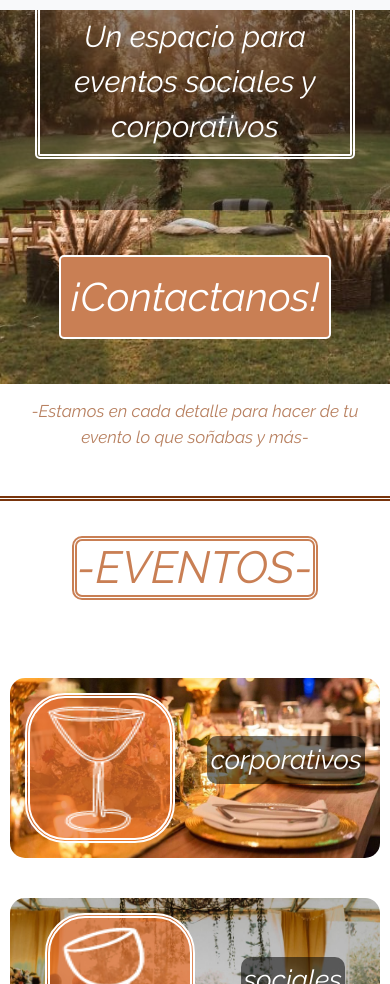
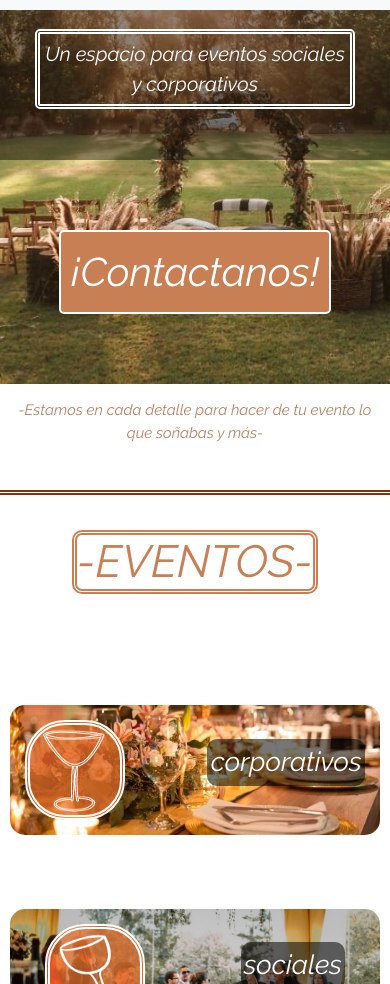
Before and after one commit to GeroGallardo06/Caoba, a plain HTML site: page index.html in a window 390 px wide. Shown: the part 116-1100 px from the top of the page. Drawn offline with nearby package versions, Linux system fonts and the light colour scheme.

Commit message:
segundo commit

```diff
--- a/css/style.css
+++ b/css/style.css
@@ -954,6 +954,8 @@ footer div a img {
 }
 
 @media screen and (max-width:640px) {
+
+    /* PAGINA EVENTOS */
     .carousel {
         display: none;
     }
@@ -982,6 +984,13 @@ footer div a img {
 
 
 @media screen and (max-width:500px){
+
+    /* HERO */
+    .refran-1 {
+        font-size: 20px;
+    }
+
+    /* MAIN */
     .sociales p a{
         font-size: 27px;
     }
@@ -1007,8 +1016,13 @@ footer div a img {
 
     /* PAGINA EVENTOS */
 
+    .main-eventos p {
+        display: none;
+    }
+
     .eventos-sociales h2 {
         font-size: 30px;
+        margin-top: 40px;
     }
 
     .eventos-corporativos h2{
@@ -1030,8 +1044,23 @@ footer div a img {
 
 @media screen and (max-width:415px){
 
+    /* HERO */
+    .frase {
+        font-size: 15px;
+    }
+
+    /* MAIN */
+
+    .copas div img {
+        height: 100px;
+        width: 100px;
+    }
+
+
+    /* PAGINA EVENTOS */
     .eventos-sociales ul {
         background-size: 100px;
+        padding: 5px;
     }
 
     .eventos-sociales ul li {
```
